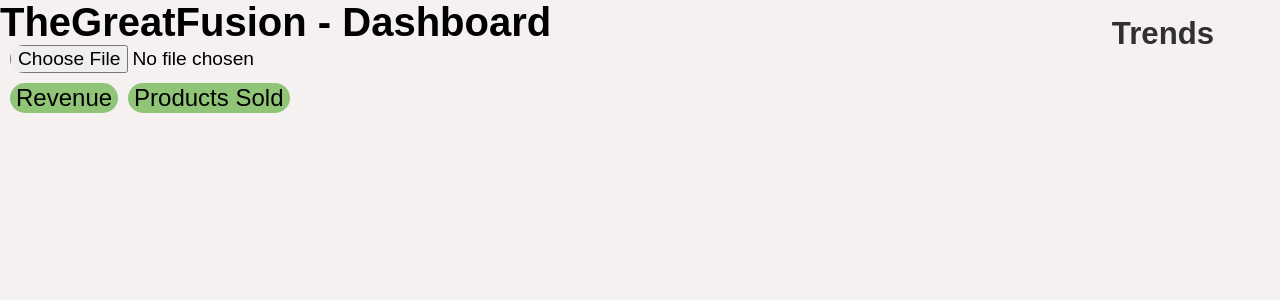
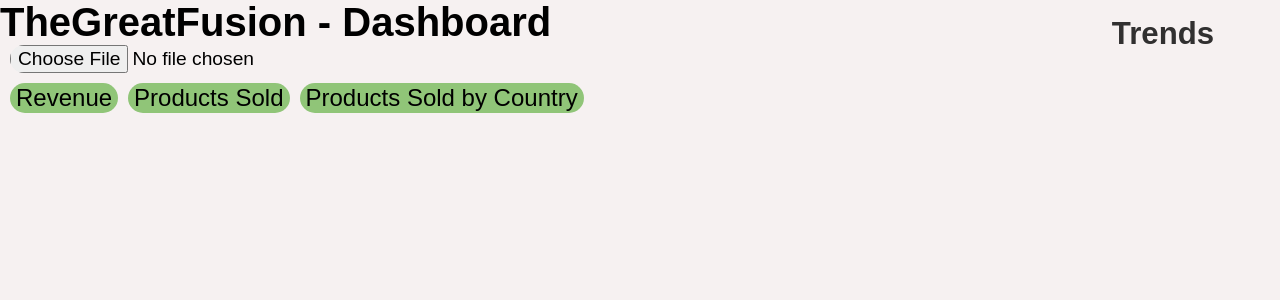
Before and after one commit to nhorvin/2023_TheGreatFusion_Dashboard, a React (Create React App) app in the folder frontend/: page / in a window 1280 px wide. Shown: the top 300 px of the page. Built offline with nearby package versions, Linux system fonts and the light colour scheme.

Commit message:
# Product Sold by country in Dashboard

```diff
--- a/frontend/src/Dashboard.js
+++ b/frontend/src/Dashboard.js
@@ -411,6 +411,7 @@ const Dashboard = () => {
               datasets: datasetsByMonth,
             },
             options: {
+                responsive: true,
               scales: {
                 y: {
                   beginAtZero: true,
@@ -442,6 +443,101 @@ const Dashboard = () => {
     // Read the file as text
     reader.readAsText(file);
   };
+  ////////////////////////////////////////////////////////////////////////////////////////////////////////////////////////
+  const handleProductKlantLand = () => {
+    Chart.register(...registerables);
+    // If the user clicks the parse button without
+    // a file, we show an error
+    if (!file) return setError("Enter a valid file");
+
+    // Initialize a reader which allows the user
+    // to read any file or blob.
+    const reader = new FileReader();
+
+    // Event listener on the reader when the file
+    // loads, we parse it and set the data.
+    reader.onload = ({ target }) => {
+      const csv = Papa.parse(target.result, { header: true });
+      const parsedData = csv?.data;
+      const columns = Object.keys(parsedData[0]);
+      setData(parsedData);
+
+
+
+    const countries = Array.from(new Set(parsedData.map((row) => row.retailer_country)));
+
+    // Calculate the count of products made for each country
+    const productCountByCountry = countries.map((country) => {
+      const filteredData = parsedData.filter((row) => row.retailer_country === country);
+      const productCount = filteredData.length;
+      return productCount;
+    });
+
+
+
+    // Create a new chart instance
+    const ctx = document.getElementById("chart").getContext("2d");
+    if (chartRef.current) {
+        chartRef.current.destroy();
+      }
+      if (chartByMonthRef.current) {
+        chartByMonthRef.current.destroy();
+      }
+
+    chartRef.current = new Chart(ctx, {
+        maxWidth: 50,
+        type: "bar",
+        data: {
+
+        labels: countries,
+        datasets: [
+          {
+
+            label: "Product Count",
+            data: productCountByCountry,
+            backgroundColor: "rgba(54, 162, 235, 0.5)",
+            borderColor: "rgba(54, 162, 235, 1)",
+            borderWidth: 1,
+
+          },
+        ],
+      },
+      options: {
+        responsive: true,
+        scales: {
+            y: {
+              beginAtZero: true,
+              title: {
+                display: true,
+                text: 'Total Products Sold',
+              },
+            },
+            x: {
+              title: {
+                display: true,
+                text: 'Country',
+              },
+            },
+          },
+          plugins: {
+            title: {
+              display: true,
+              text: "Products Sold by Country",
+              font: {
+                size: 20, // Increase the font size for the title
+              },
+            },
+          },
+      },
+    });
+
+    ctx.canvas.onclick = (evt) => {}
+
+    // Set the new chart instance to the state
+  };
+  reader.readAsText(file);
+
+};
 
   return (
     <div className="dashboard">
@@ -455,15 +551,17 @@ const Dashboard = () => {
       <div className="mvButtons">
         <button onClick={handleRevenue}>Revenue</button>
         <button onClick={handleProductSold}>Products Sold</button>
+        <button id="b3" onClick={handleProductKlantLand}>Products Sold by Country</button>
       </div>
-      <div style={{ marginTop: "0rem", display: "flex", justifyContent: "space-between"}}>
+      <div id="chartcontainer" style={{ marginTop: "0rem", display: "flex", justifyContent: "space-between" }}>
         {error ? (
           error
         ) : (
           <>
-            <canvas className="canvas1" id="chart" style={{ maxWidth: "45%" , maxHeight: "1200px", minHeight: "1200px" }}></canvas>
+            <canvas className="canvas1" id="chart" style={{maxWidth: "45%" , maxHeight: "1200px", minHeight: "1200px" , margin: "10px"}}></canvas>
             {/* <canvas id="chartProductSoldYear" style={{ maxWidth: "45%", maxHeight: "1200px", minHeight: "1200px"}}></canvas> */}
-            <canvas className="canvas2" id="chartByMonth" style={{ maxWidth: "45%", maxHeight: "1200px" }}></canvas>
+            <canvas className="canvas2" id="chartByMonth" style={{maxWidth: "45%" , maxHeight: "1200px",minHeight: "1200px", margin: "10px" }}></canvas>
+
 
           </>
         )}
--- a/frontend/src/custom.css
+++ b/frontend/src/custom.css
@@ -87,7 +87,3 @@ body {
     margin-bottom: 10px;
     margin-left: 10px;
   }
-
-  .canvas1 {
-
-  }
```
